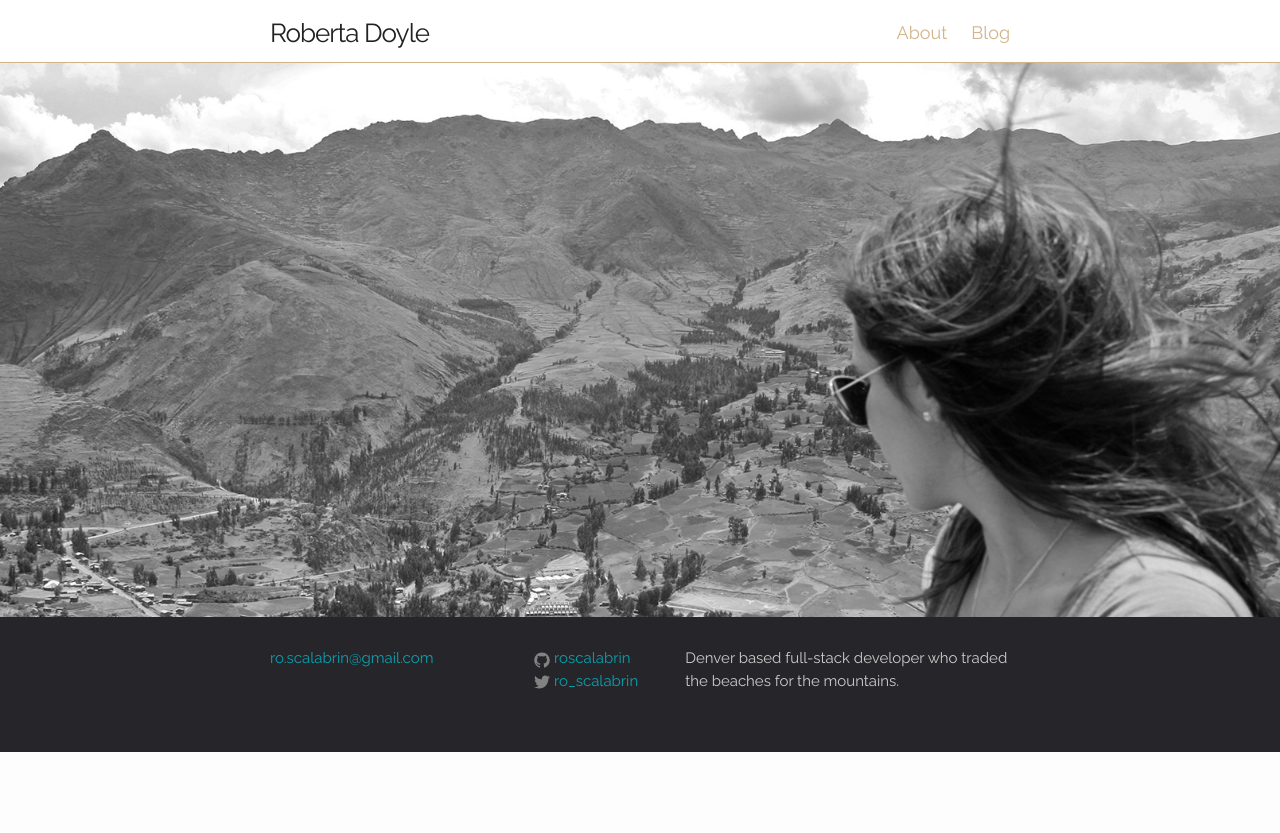
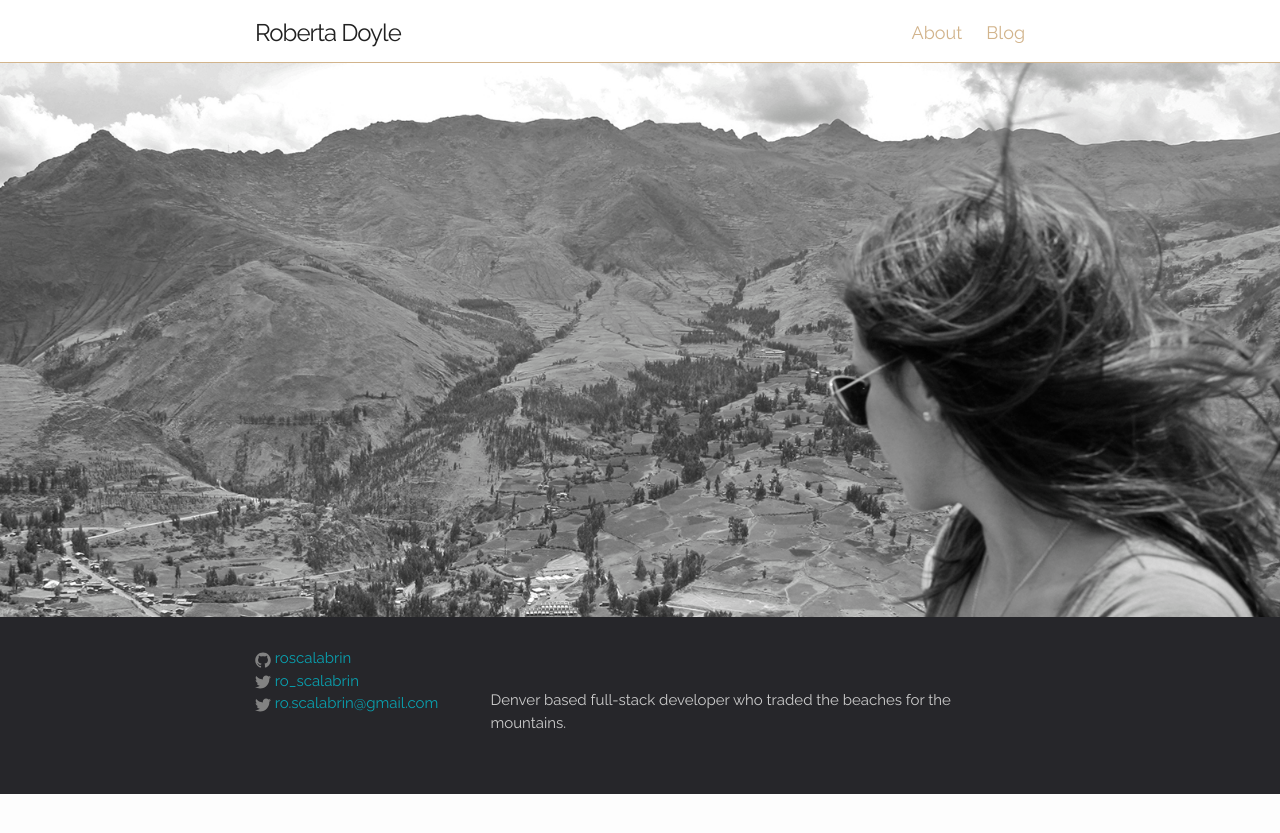
Before and after one commit to roscalabrin/roscalabrin.github.io, a Jekyll site: the page built from index.html, in a window 1280 px wide. Shown: the top 833 px of the page. Built offline with Jekyll 4.4.1, drawn with Linux system fonts in a browser that asks for light colours.

Commit message:
fixed image issue on mobile

```diff
--- a/_includes/footer.html
+++ b/_includes/footer.html
@@ -6,15 +6,12 @@
 
     <div class="footer-col-wrapper">
       <div class="footer-col footer-col-1">
-        <ul class="contact-list">
+        <!-- <ul class="contact-list"> -->
           <!-- <li>{{ site.title }}</li> -->
-          <li><a href="mailto:{{ site.email }}">{{ site.email }}</a></li>
-        </ul>
-      </div>
+          <!-- <li><a href="mailto:{{ site.email }}">{{ site.email }}</a></li>
+        </ul> -->
+        <ul class="social-media-list">
 
-      <div class="footer-col footer-col-2">
-        <!-- <li><a href="mailto:{{ site.email }}">{{ site.email }}</a></li> -->
-        <ul class="social-media-list">
           {% if site.github_username %}
           <li>
             {% include icon-github.html username=site.github_username %}
@@ -26,10 +23,31 @@
             {% include icon-twitter.html username=site.twitter_username %}
           </li>
           {% endif %}
+          <li>
+            {% include icon-twitter.html %}
+            <a href="mailto:{{ site.email }}">{{ site.email }}</a></li>
         </ul>
+
       </div>
 
-      <div class="footer-col footer-col-3">
+      <!-- <div class="footer-col footer-col-2"> -->
+        <!-- <li><a href="mailto:{{ site.email }}">{{ site.email }}</a></li> -->
+        <!-- <ul class="social-media-list">
+          {% if site.github_username %}
+          <li>
+            {% include icon-github.html username=site.github_username %}
+          </li>
+          {% endif %}
+
+          {% if site.twitter_username %}
+          <li>
+            {% include icon-twitter.html username=site.twitter_username %}
+          </li>
+          {% endif %}
+        </ul> -->
+      <!-- </div> -->
+
+      <div class="footer-col footer-col-2">
         <p>{{ site.description }}</p>
       </div>
     </div>
--- a/_sass/_base.scss
+++ b/_sass/_base.scss
@@ -155,8 +155,8 @@ pre {
  * Wrapper
  */
 .wrapper {
-    max-width: -webkit-calc(#{$content-width} - (#{$spacing-unit} * 2));
-    max-width:         calc(#{$content-width} - (#{$spacing-unit} * 2));
+    max-width: -webkit-calc(#{$content-width} - (#{$spacing-unit} * 1));
+    max-width:         calc(#{$content-width} - (#{$spacing-unit} * 1));
     margin-right: auto;
     margin-left: auto;
     padding-right: $spacing-unit;
--- a/_sass/_layout.scss
+++ b/_sass/_layout.scss
@@ -12,7 +12,7 @@
 }
 
 .site-title {
-    font-size: 26px;
+    font-size: 24px;
     font-weight: 300;
     line-height: 56px;
     color: #212121;
@@ -53,7 +53,7 @@
         top: 9px;
         right: $spacing-unit / 2;
         background-color: $background-color;
-        border: 1px solid $grey-color-light;
+        // border: 1px solid $grey-color-light;
         border-radius: 5px;
         text-align: right;
 
@@ -88,7 +88,7 @@
 
         .page-link {
             display: block;
-            padding: 5px 10px;
+            padding: 0px 10px;
 
             &:not(:last-child) {
                 margin-right: 0;
@@ -112,10 +112,19 @@
   margin: 0px;
 }
 
+
 .wrapper-homepage {
   min-width: 100%;
   padding: 0px;
   margin: 0px;
+}
+
+@include media-query($on-laptop) {
+    .cover {
+        min-height: 400px;
+        min-width: 800px;
+        float: right;
+    }
 }
 
 /**
@@ -156,30 +165,31 @@
 }
 
 .footer-col-1 {
-    width: -webkit-calc(35% - (#{$spacing-unit} / 2));
-    width:         calc(35% - (#{$spacing-unit} / 2));
+    width: -webkit-calc(30% - (#{$spacing-unit} / 2));
+    width:         calc(30% - (#{$spacing-unit} / 2));
 }
 
+// .footer-col-2 {
+//     width: -webkit-calc(20% - (#{$spacing-unit} / 2));
+//     width:         calc(20% - (#{$spacing-unit} / 2));
+// }
+
 .footer-col-2 {
-    width: -webkit-calc(20% - (#{$spacing-unit} / 2));
-    width:         calc(20% - (#{$spacing-unit} / 2));
-}
-
-.footer-col-3 {
-    width: -webkit-calc(45% - (#{$spacing-unit} / 2));
-    width:         calc(45% - (#{$spacing-unit} / 2));
+    width: -webkit-calc(70% - (#{$spacing-unit} / 2));
+    width:         calc(70% - (#{$spacing-unit} / 2));
+    padding-top: 42px;
 }
 
 @include media-query($on-laptop) {
-    .footer-col-1,
-    .footer-col-2 {
+    .footer-col-1 {
         width: -webkit-calc(50% - (#{$spacing-unit} / 2));
         width:         calc(50% - (#{$spacing-unit} / 2));
     }
 
-    .footer-col-3 {
+    .footer-col-2 {
         width: -webkit-calc(100% - (#{$spacing-unit} / 2));
         width:         calc(100% - (#{$spacing-unit} / 2));
+        padding-top: 10px;
     }
 }
 
```
